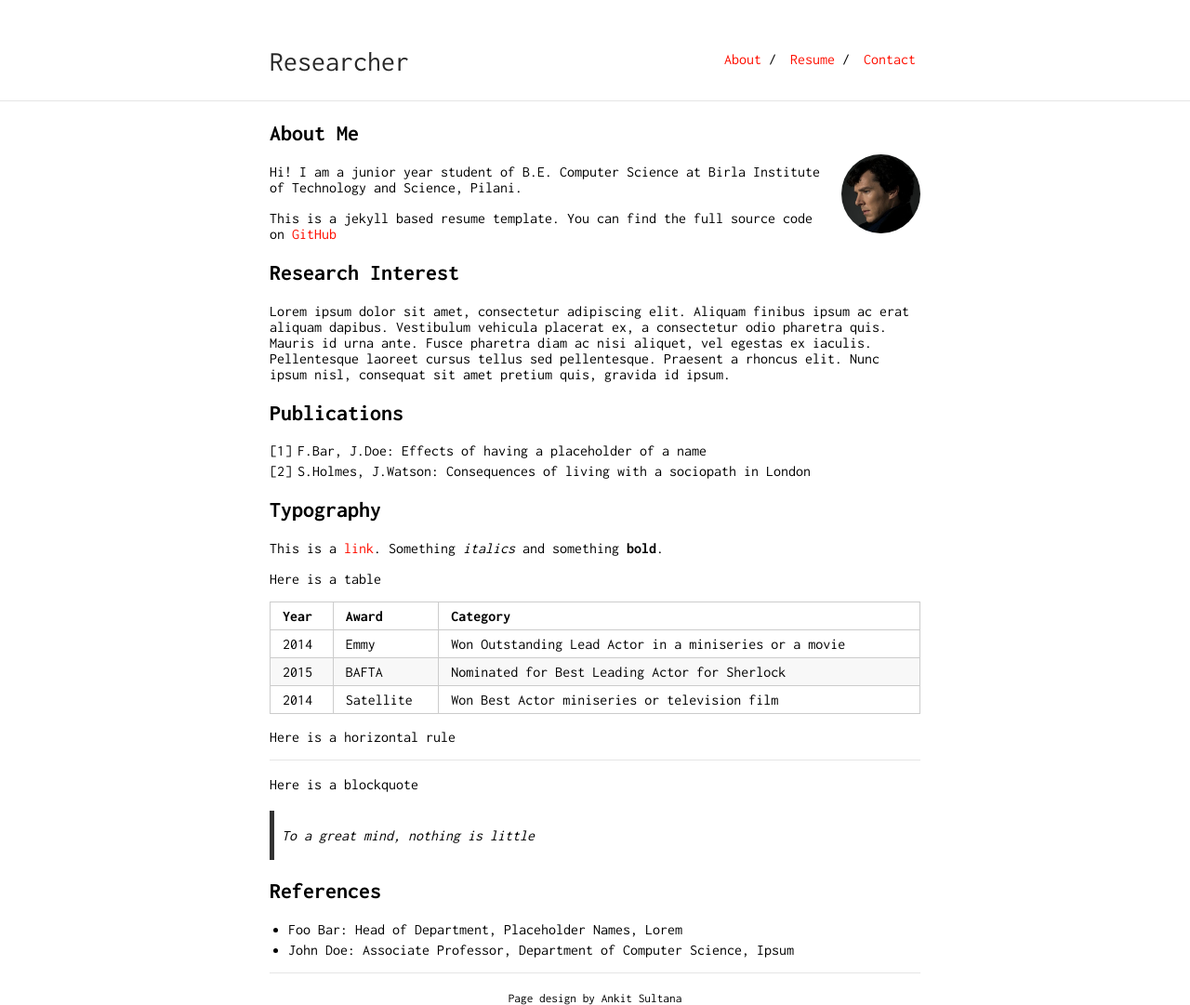
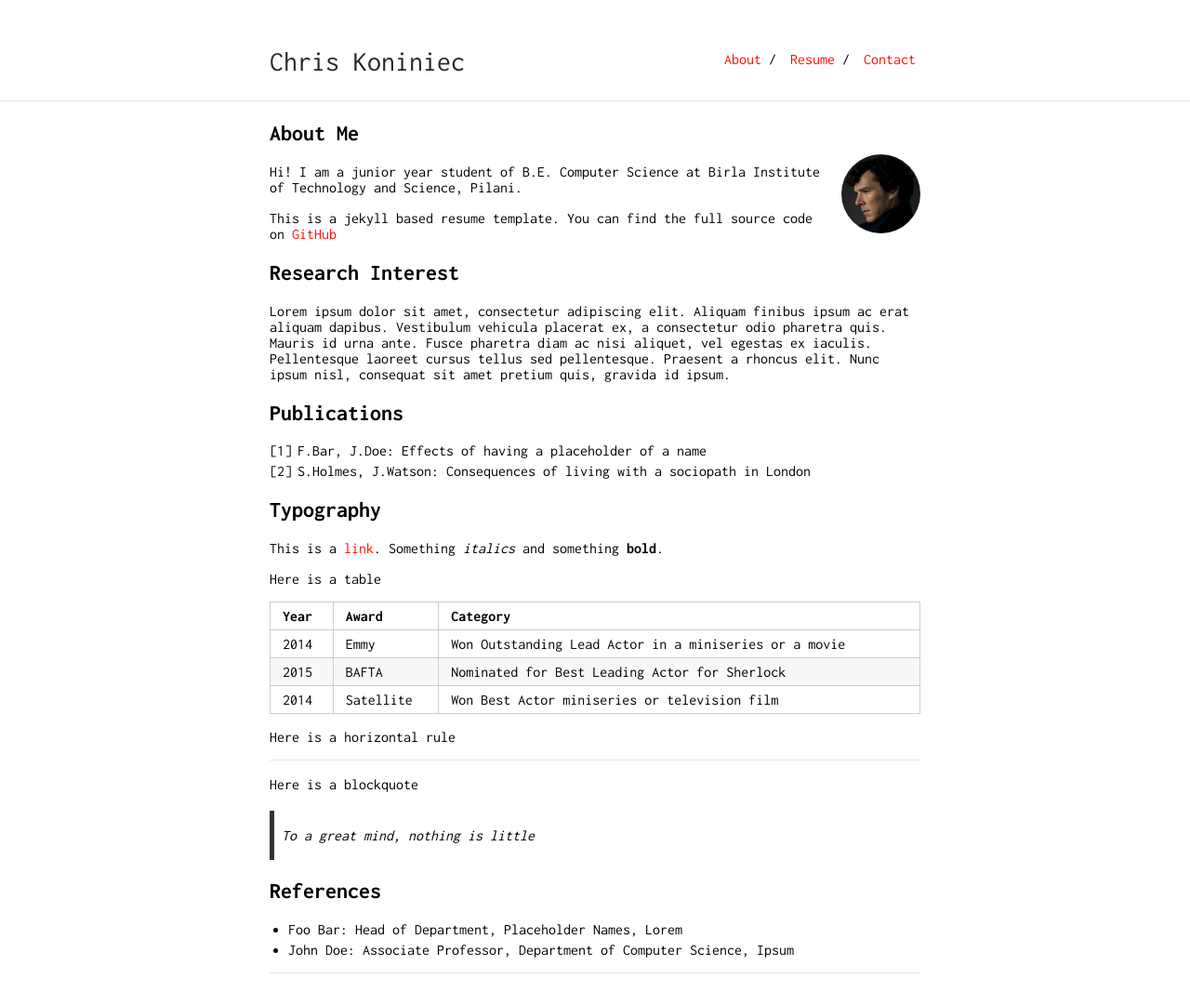
Before and after one commit to ChrisKoniniec/ChrisKoniniec.github.io, a Jekyll site: the page built from index.md, in a window 1280 px wide. Shown: the whole page at 93% size. Built offline with Jekyll 4.4.1, drawn with Linux system fonts in a browser that asks for light colours; our own code applies the rules of GitHub Pages for plain Markdown files; after the commit the page ends 1048 px from its top, so only the background shows below that.

Commit message:
Update _config.yml

```diff
--- a/_config.yml
+++ b/_config.yml
@@ -1,5 +1,5 @@
-title: Researcher
-url: "https://ankitsultana.com"
+title: Chris Koniniec
+url: "https://ChrisKoniniec.com"
 baseurl: "/researcher"
 
 markdown: kramdown
@@ -7,8 +7,7 @@ markdown: kramdown
 tracking_id: #
 
 footer: yes
-footer_url: "https://github.com/ankitsultana"
-footer_text: "Page design by Ankit Sultana"
+footer_url: "https://github.com/ChrisKoniniec"
 
 sass:
     style: compressed
```
